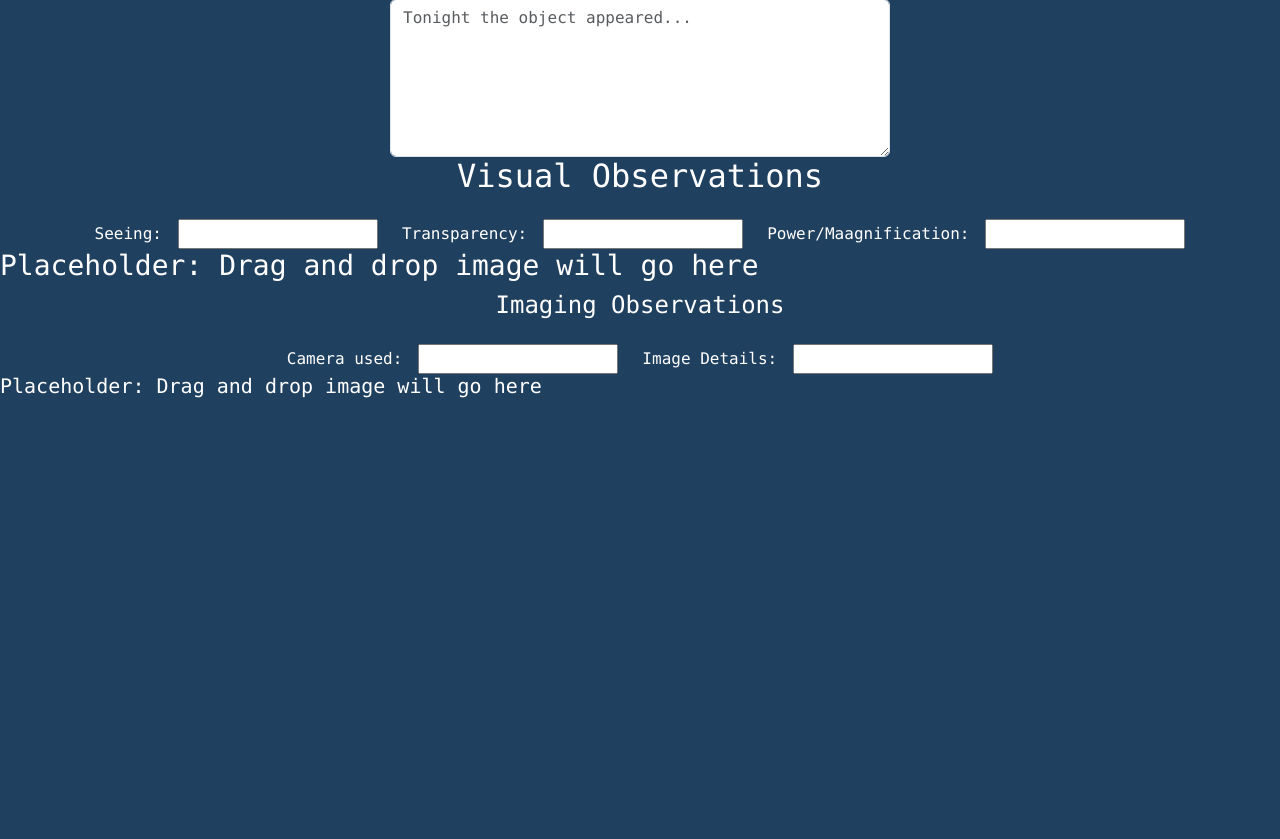
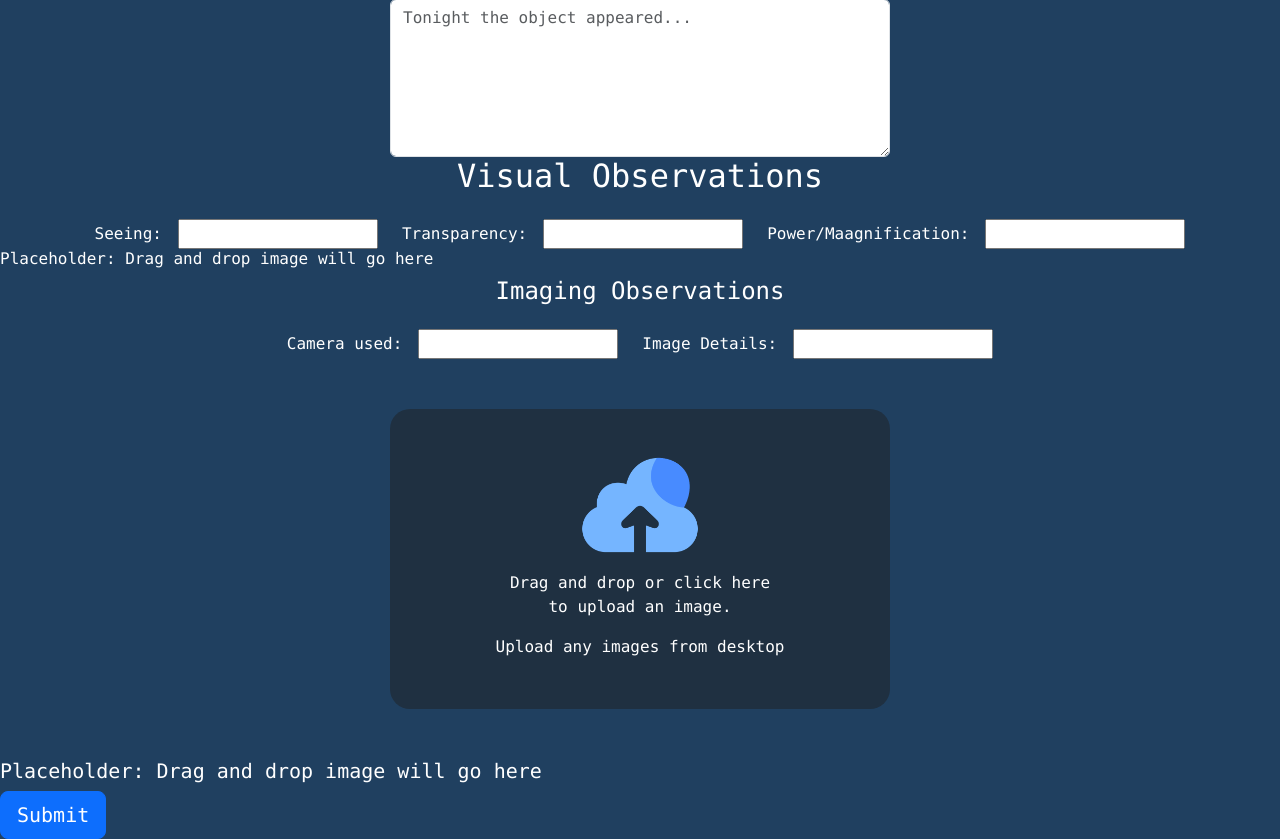
Before and after one commit to rdallim2/AstroLogger, a Flask app: page / in a window 1280 px wide. Shown: the part 579-1418 px from the top of the page. Before the commit the page ends 977 px from the top, so only its background shows below. Run offline with Flask 3, Linux system fonts and the light colour scheme.

Commit message:
woring on drag a photo feature

```diff
--- a/main/templates/index.html
+++ b/main/templates/index.html
@@ -35,6 +35,30 @@
             max-width: 500px; /* Set a maximum width for the textarea container */
             margin: 0 auto; /* Center the container horizontally */
         }
+
+      .imgUpload{
+        width: 100%;
+        min-height: 50vh;
+        display: flex;
+        align-items: center;
+        justify-content: center;
+      }
+      #drop-area{
+        width: 500px;
+        height: 300px;
+        padding: 30px;
+        background: #1f3041;
+        text-align: center;
+        border-radius: 20px;
+      }
+      #img-view{
+        width: 100%;
+        height: 100%;
+      }
+      #img-view img {
+        width: 30%;
+        height: auto;
+      }
 
   </style>
 
@@ -185,7 +209,7 @@
     </div>
   </div>
 
-  <h3> Placeholder: Drag and drop image will go here</h3>
+  <h6> Placeholder: Drag and drop image will go here</h6>
 
   <div class="container text-center">
     <h4>Imaging Observations</h4>
@@ -205,10 +229,28 @@
     </div>
   </div>
 
+  <div class="imgUpload">
+    <label for="input-file" id="drop-area">
+      <input type="file" accept="image/*" id="input-file" hidden>
+        <div id="img-view">
+          <img src="upload.png">
+          <p>Drag and drop or click here<br> to upload an image.</p>
+          <span>Upload any images from desktop</span>
+        </div>
+    </label>
+  </div>
+
   <h5> Placeholder: Drag and drop image will go here</h5>
+
+  <button type="button" class="btn btn-primary btn-lg">Submit</button>
 
 
     <script type="text/javascript">
+
+      const dropArea = document.getElementById("drop-area");
+      const inputFile = document.getElementById("input-file");
+      const imageView = document.getElementById("img-view");
+
         function fetchCoordinates(zipCode) {
           $.ajax({
             url : '/ziptocoords',
```
Also changed, not shown: main/templates/upload.png (added).
